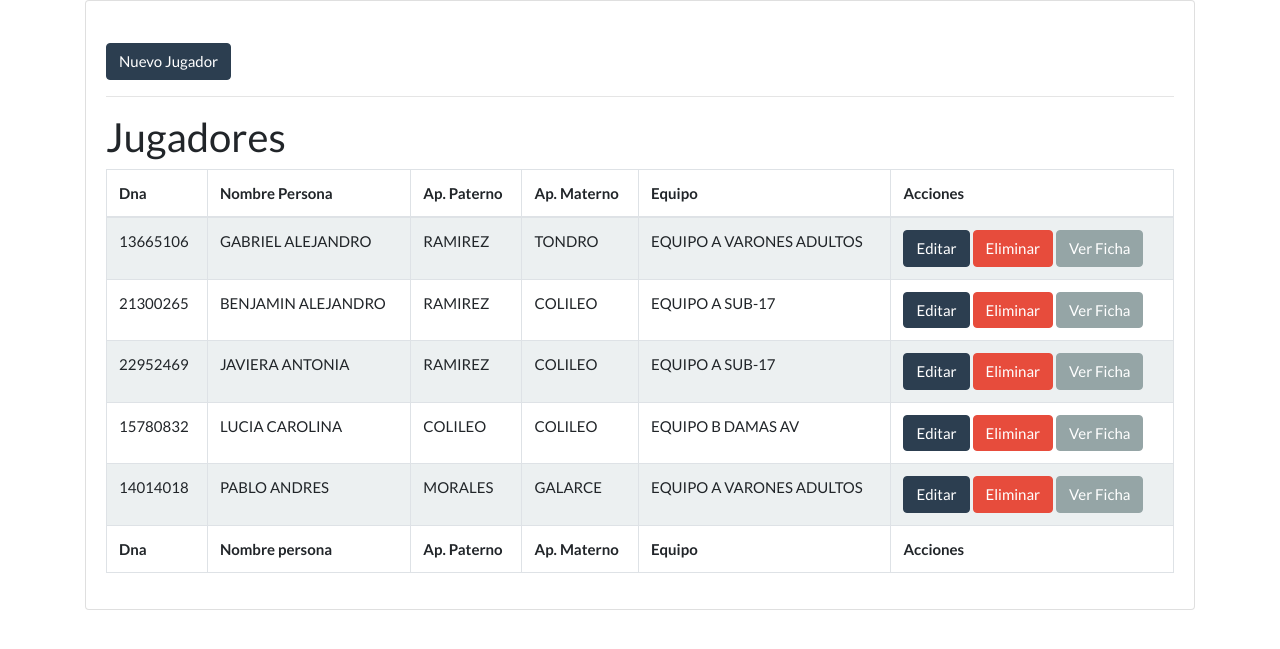
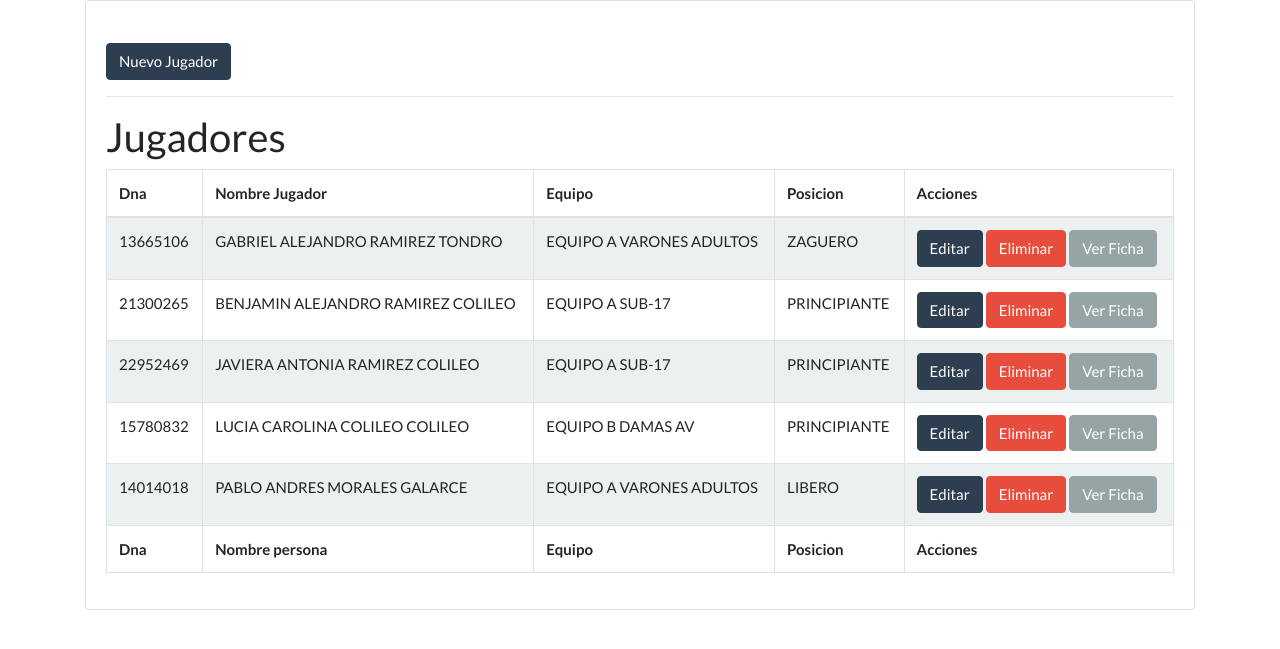
Before and after one commit to gabrielramireztondro/volley, a Django app: page /personas/ in a window 1280 px wide. Shown: the part 71-720 px from the top of the page. Run offline with Django 3.2, Linux system fonts and the light colour scheme; data comes from the database, SQL or seed files in the repository; both versions use the stored data as it was after the commit; some libraries are stand-ins or nearby versions.

Commit message:
modificaciones cvc

```diff
--- a/volley/equipos/views.py
+++ b/volley/equipos/views.py
@@ -15,7 +15,7 @@ def index_equipo(request): # *args, **kwargs
 
     lista = []
     template_name = 'equipos/index.html'
-    paginate_by = 40
+    paginate_by = 10
     personas    = Persona.objects.filter(es_delete='False')
     equipos     = Equipo.objects.filter(es_delete='False').filter(es_interno=True).filter(club=1)
 
--- a/volley/main/models.py
+++ b/volley/main/models.py
@@ -294,6 +294,7 @@ class Equipo(models.Model):
     id                  = models.AutoField(primary_key=True)
     descripcion         = models.CharField(blank=False, null=False, max_length=255, unique=True)
     club                = models.ForeignKey(Club,null=False, on_delete=models.DO_NOTHING,verbose_name="Club")
+    taller              = models.ForeignKey(Taller, null= False, on_delete=models.DO_NOTHING, verbose_name="Taller")
     es_titular          = models.BooleanField(default=True)
     es_interno          = models.BooleanField(default=True)
     es_activo           = models.BooleanField(default=True)
@@ -381,6 +382,7 @@ class Persona(models.Model):
     equipo                  = models.ForeignKey(Equipo,null=False, on_delete=models.DO_NOTHING,verbose_name="Equipo")
     posicion                = models.ForeignKey(Posicion,null=False, on_delete=models.DO_NOTHING,verbose_name="Posicion Estudiante")
     observaciones           = models.TextField(blank=True, null=True)
+    es_zurdo                = models.BooleanField(default=False)
     es_docente              = models.BooleanField(default=False)
     es_activo               = models.BooleanField(default=True)
     es_delete               = models.BooleanField(default=False)
--- a/volley/templates/equipos/index.html
+++ b/volley/templates/equipos/index.html
@@ -20,6 +20,7 @@
 
             <thead>
                 <tr>
+                    <th>Taller</th>
                     <th>Equipo</th>
                     <th>N° Jugadores</th>
                     <th>Acciones</th>
@@ -29,6 +30,7 @@
              <tbody>
                     {% for equipo in equipos %}
                     <tr>
+                        <td>{{ equipo.taller }}</td>
                         <td>{{ equipo.descripcion }}</td>
                         {% for equipos in jugadores %}
                           {% ifequal equipos.equipo_id equipo.id  %}
@@ -48,6 +50,7 @@
           </tbody>
           <tfoot>
             <tr>
+                <th>Taller</th>
                 <th>Equipo</th>
                 <th>N° Jugadores</th>
                 <th>Acciones</th>
--- a/volley/templates/personas/edit.html
+++ b/volley/templates/personas/edit.html
@@ -22,7 +22,7 @@
 
       {{ form|crispy }}
     </table>
-      <button type="submit" class="save btn btn-default">Editar</button>
+      <button class="save btn btn-primary" type="submit">Editar</button>
   </form>
 </div>
 {% endblock %}
--- a/volley/templates/personas/index.html
+++ b/volley/templates/personas/index.html
@@ -24,10 +24,9 @@
             <thead>
                 <tr>
                     <th>Dna</th>
-                    <th>Nombre Persona</th>
-                    <th>Ap. Paterno</th>
-                    <th>Ap. Materno</th>
+                    <th>Nombre Jugador</th>
                     <th>Equipo</th>
+                    <th>Posicion</th>
                     <th>Acciones</th>
                 </tr>
             </thead>
@@ -37,10 +36,9 @@
                 {% for persona in object_list %}
                   <tr>
                       <td>{{ persona.dna }}</td>
-                      <td>{{ persona.nombres }}</td>
-                      <td>{{ persona.apellido_paterno }}</td>
-                      <td>{{ persona.apellido_materno }}</td>
+                      <td>{{ persona.nombres }} {{ persona.apellido_paterno }} {{ persona.apellido_materno }}</td>
                       <td>{{ persona.equipo }}</td>
+                      <td>{{ persona.posicion }}</td>
                       <td>
                         <a class="btn btn-primary" href="{% url 'personas_edit' persona.id %}">Editar</a>
                         <a class="btn btn-danger" href="{% url 'personas_delete' persona.id %}">Eliminar</a>
@@ -58,13 +56,21 @@
             <tr>
                 <th>Dna</th>
                 <th>Nombre persona</th>
-                <th>Ap. Paterno</th>
-                <th>Ap. Materno</th>
                 <th>Equipo</th>
+                <th>Posicion</th>
                 <th>Acciones</th>
               </tr>
           </tfoot>
           </table>
+          <div class="pager">
+              {% if page_obj.has_previous %}
+                <a class="btn btn-success" href="?page={{ page_obj.previous_page_number }}">Previuos</a>
+              {% endif %}
+              {% if page_obj.has_next %}
+                <a class="btn btn-success" href="?page={{ page_obj.next_page_number }}">Next</a>
+              {% endif %}
+
+          </div>
         </div>
       </div>
     </div>
--- a/volley/templates/personas/new.html
+++ b/volley/templates/personas/new.html
@@ -21,6 +21,6 @@
       <table>
       {{ form|crispy }}
     </table>
-      <button type="submit" class="save btn btn-default" <span class="glyphicon glyphicon-edit"></span>Grabar</button>
+      <button type="submit" class="save btn btn-primary"> Grabar</button>
   </form>
 {% endblock %}
```
Also changed, not shown: volley/db.sqlite3, volley/main/migrations/0009_equipo_taller.py (added), volley/main/migrations/0010_persona_es_zurdo.py (added).
